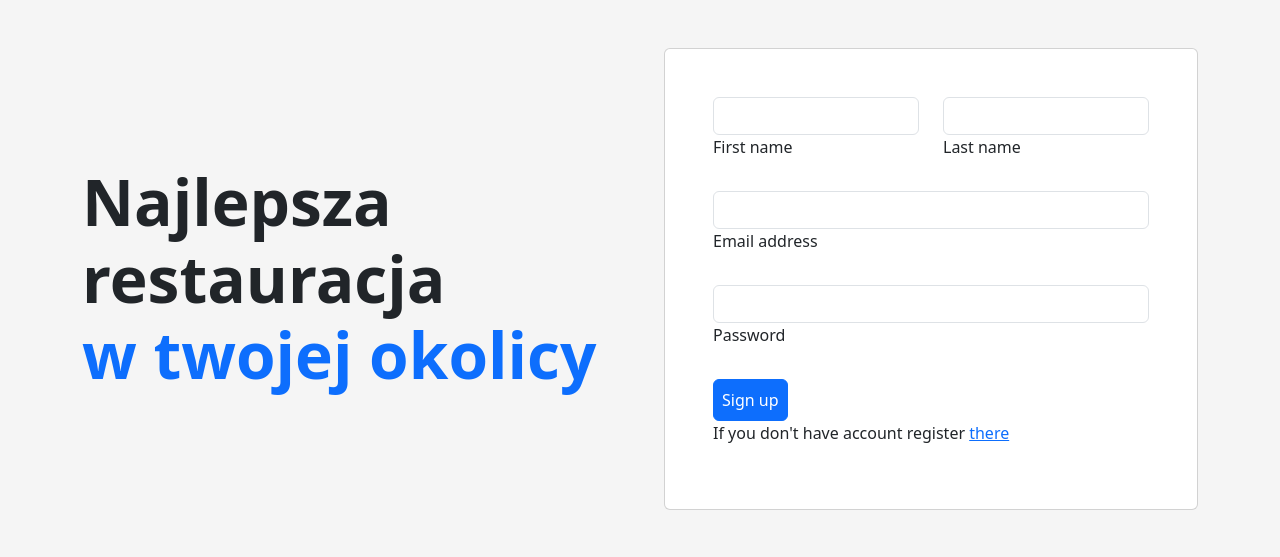
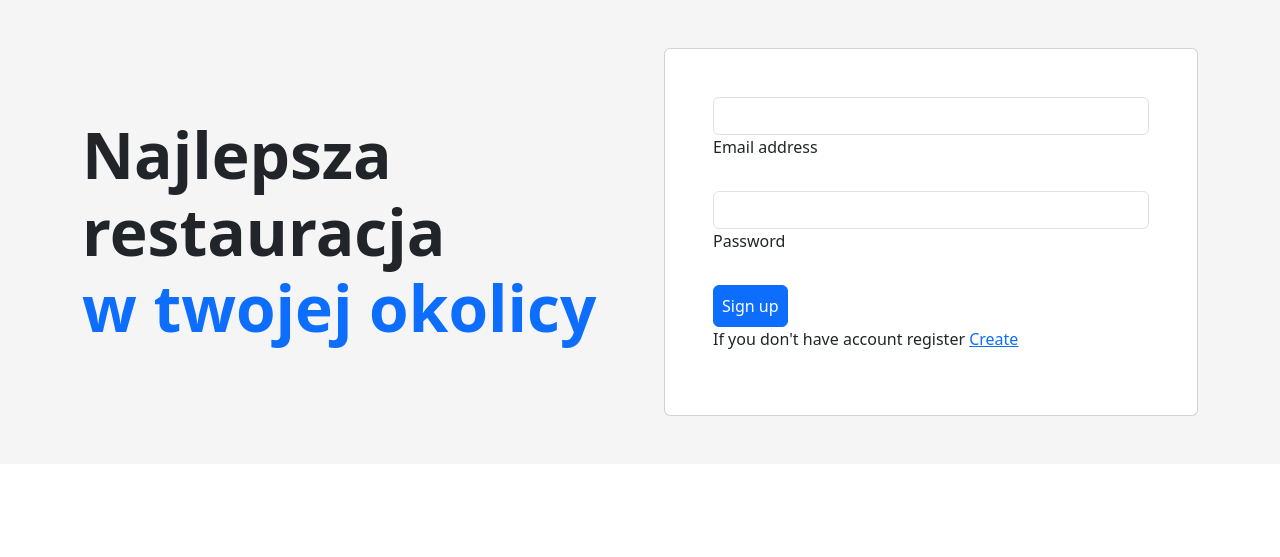
Before and after one commit to Gibki29/FlaskApp, a Flask app: template templates/login.html in a window 1280 px wide. Shown: the top 557 px of the page. Run offline with Flask 3, Linux system fonts and the light colour scheme; the template is opened without the code that fills it, so the values that code supplies are empty.

Commit message:
index/login

```diff
--- a/templates/index.html
+++ b/templates/index.html
@@ -16,7 +16,7 @@
   <ul class="nav nav-pills">
             <li class="nav-item"><a href="/map" class="nav-link"><img src="{{ url_for('static',filename='Map.jpg') }}" width="30" height="30" alt=""></a></li>
             <li class="nav-item"><a href="/login" class="nav-link"><img src="{{ url_for('static',filename='Login.jpg') }}" width="30" height="30" alt=""></a></li>
-            <li class="nav-item"><a href="/cart" class="nav-link"><img src="{{ url_for('static',filename='CartICON.jpg') }}" width="30" height="30" alt=""></a></li>
+            <li class="nav-item"><a href="/cart" class="nav-link"><img src="{{ url_for('static',filename='CartICON.jpg') }}" width="40" height="35" alt=""></a></li>
   </ul>
 
 </div>
--- a/templates/login.html
+++ b/templates/login.html
@@ -28,31 +28,16 @@
           <div class="card">
             <div class="card-body py-5 px-md-5">
               <form>
-                <!-- 2 column grid layout with text inputs for the first and last names -->
-                <div class="row">
-                  <div class="col-md-6 mb-4">
-                    <div class="form-outline">
-                      <input type="text" id="username" class="form-control" />
-                      <label class="form-label" for="form3Example1">First name</label>
-                    </div>
-                  </div>
-                  <div class="col-md-6 mb-4">
-                    <div class="form-outline">
-                      <input type="text" id="form3Example2" class="form-control" />
-                      <label class="form-label" for="form3Example2">Last name</label>
-                    </div>
-                  </div>
-                </div>
 
                 <!-- Email input -->
                 <div class="form-outline mb-4">
-                  <input type="email" id="form3Example3" class="form-control" />
+                  <input type="email" id="form3Example3" name="email" required="" class="form-control" />
                   <label class="form-label" for="form3Example3">Email address</label>
                 </div>
 
                 <!-- Password input -->
                 <div class="form-outline mb-4">
-                  <input type="password" id="form3Example4" class="form-control" />
+                  <input type="password" id="form3Example4" name="password" required="" class="form-control" />
                   <label class="form-label" for="form3Example4">Password</label>
                 </div>
 
@@ -60,7 +45,7 @@
                 <button type="submit" class="btn btn-primary btn-block d-flex p-2">
                   Sign up
                 </button>
-                  <p>If you don't have account register <a href="/register">there</a></p>
+                  <p>If you don't have account register <a href="/register">Create</a></p>
                 </div>
               </form>
             </div>
```
